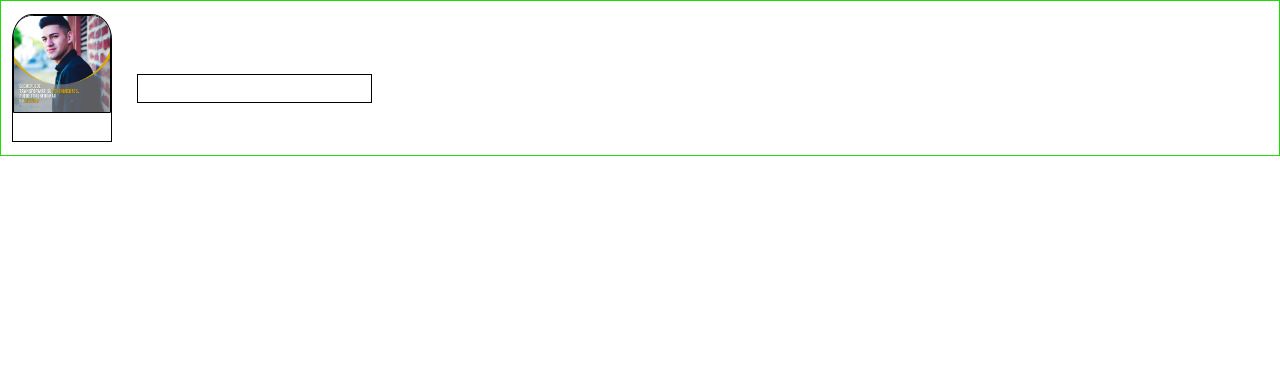
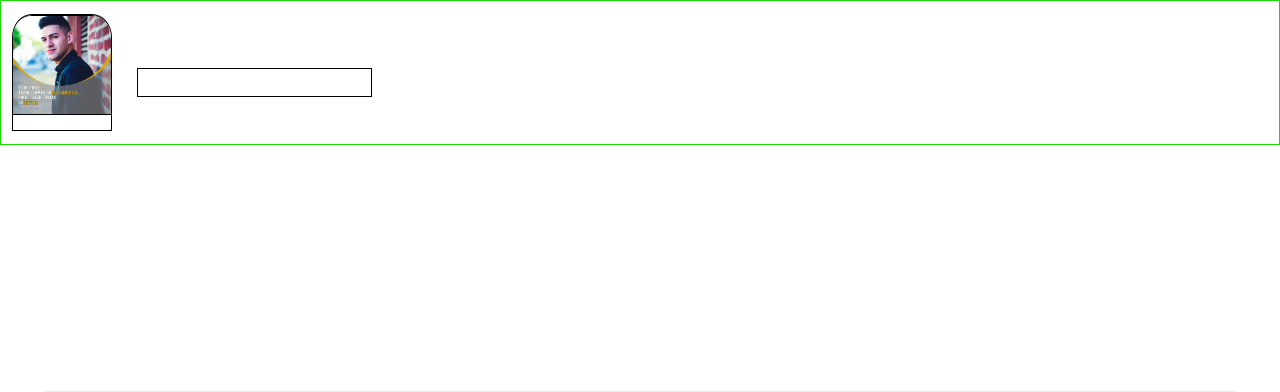
Before and after one commit to Todointerconectado/todointerconectado.github.io, a plain HTML site: page index.html in a window 1280 px wide. Shown: the top 392 px of the page. Drawn offline with Linux system fonts and the light colour scheme; a web font is replaced by a local one.

Commit message:
perfil 3

```diff
--- a/CSS/style_caja.css
+++ b/CSS/style_caja.css
@@ -50,14 +50,14 @@ body {
 }
 .contenedor_perfil img {
     border: 1px solid;
-    width: 100%;
+    width: 100px;
     border-radius: 20% 20% 0% 0%;
 }
 .contenedor_perfil figcaption {
     margin: 0;
     padding: 2px 3px;
     color: rgb(255, 255, 255);
-    font-size: 10px;
+    font-size: 8px;
     letter-spacing: 1px;
     font-weight: 900;
     font-family: 'Gentium Book Basic', serif;
```
